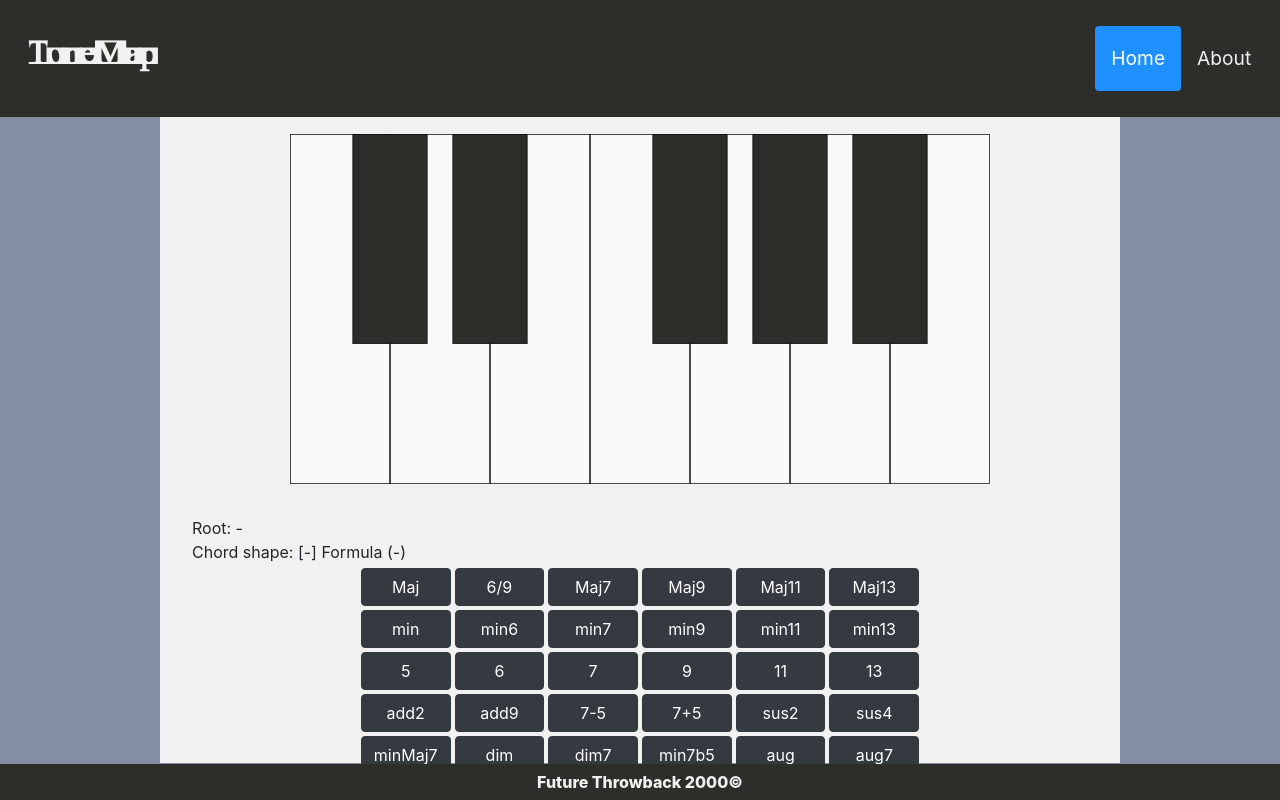
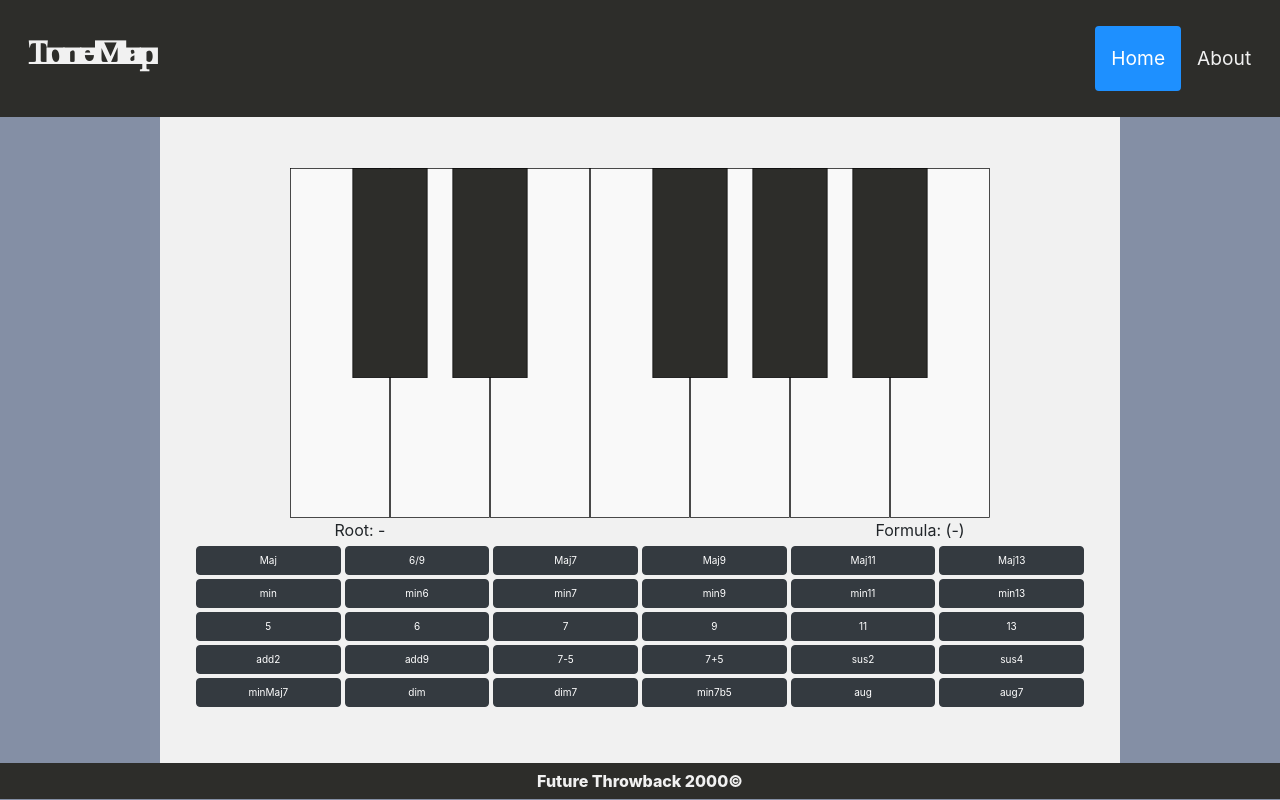
Before and after one commit to elokthewizard/cs50x-final, a Flask app: page / in a window 1280 px wide. Run offline with Flask 3, Linux system fonts and the light colour scheme.

Commit message:
make responsive!

```diff
--- a/static/main.js
+++ b/static/main.js
@@ -4,7 +4,7 @@ const blackKeys = document.querySelectorAll("svg-black-keys");
 const controlPanel = document.getElementById("controls");
 const graphics = document.querySelector(".graphic");
 
-const chordName = document.getElementById("chord-name");
+const formula = document.getElementById("formula");
 
 document.addEventListener("DOMContentLoaded", () =>{
     resetChordGraphic();
@@ -92,7 +92,7 @@ function resetChordGraphic() {
     const blackKeys = document.querySelectorAll(".svg-black-keys");
 
     document.getElementById("chord-symbol").innerText = "Root: -";
-    chordName.innerText = "Chord shape: [-] Formula (-)";
+    formula.innerText = "Formula: (-)";
 
     whiteKeys.forEach(function(key) {
         const wholeNotes = key.querySelectorAll("*");
@@ -151,7 +151,7 @@ function drawChord(chord) {
 
             // draw chord name and formula
             document.getElementById("chord-symbol").innerText = `Root: ${note}`;
-            chordName.innerText = `Chord shape: [${chordType}] Formula: (${chord})`;
+            formula.innerText = `Formula: (${chord})`;
 
         } else {
             error.log('No SVG element with ID', note);
--- a/static/style.css
+++ b/static/style.css
@@ -15,9 +15,20 @@ body {
 }
 
 .graphic {
-    padding: 2rem 0;
+    padding: 0 0.5rem;
     display: flex;
     justify-content: center;
+}
+
+#information {
+    display: flex;
+    flex-direction: row;
+    justify-content: space-between;
+    display: grid;
+    grid-template-columns: repeat(2, 1fr);
+    text-align: center;
+    margin: auto 0;
+    gap: 14rem;
 }
 
 /* shoutout w3schools for the header css */
@@ -61,7 +72,7 @@ body {
 
 #footer {
     display: flex;
-    position: absolute;
+    position: relative;
     bottom: 0;
     width: 100%;
     height: 2.25rem;  /* Footer height */
@@ -75,20 +86,16 @@ body {
 
 main {
     background-color: #F1F1F1;
-    padding: 0.5rem 2rem;
     display: flex;
     flex-direction: column;
     justify-content: center;
     margin: 0 auto;
+    padding: 0 2rem;
     width: 75%;
     height: 85%;
 }
 
-svg {
-    overflow: visible;
-}
-
-  /* make responsive!: */
+/* make responsive!: */
 
 @media screen and (max-width: 500px) {
     .header a {
@@ -100,15 +107,18 @@ svg {
         float: none;
     }
     .graphic {
-        padding: 0.25rem 0;
+        padding: 0 0.25rem;
         display: flex;
         justify-content: center;
+    }
+    main {
+        width: 100%;
+        padding: 0 1rem;
     }
     .svg-white-keys *:hover {
         filter: brightness(150%);
         transform: translateY(-4px);
     }
-
     .svg-black-keys *:hover {
         filter: brightness(150%);
         transform: translateY(-4px);
@@ -151,7 +161,11 @@ svg {
     padding: 0.25rem;
     justify-content: center;
     align-items: center;
-    margin: auto;
-    position: relative;
-    top: 0; left: 0; bottom: 0; right: 0;
+    margin: auto 0;
 }
+
+#chord-selection input {
+    width: 100%;
+    height: 100%;
+    font-size:x-small;
+}
--- a/templates/index.html
+++ b/templates/index.html
@@ -146,10 +146,17 @@
             </svg>
         </div>
 
-        <div id="chord-symbol"></div>
-        <div id="chord-name"></div>
+
 
         <div id="controls">
+
+
+            <div id="information">
+                <div id="chord-symbol"></div>
+                <div id="formula"></div>
+            </div>
+
+
             <!-- <div id="root-selection">
 
                 <div class="black-keys">
```
